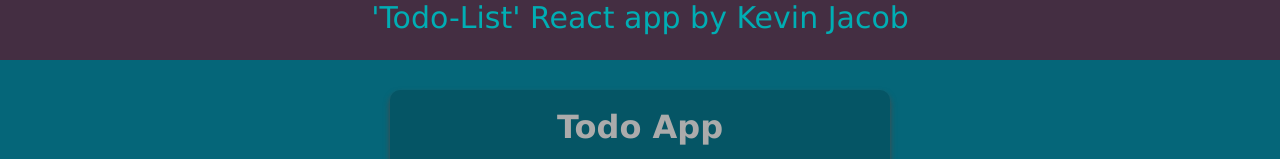
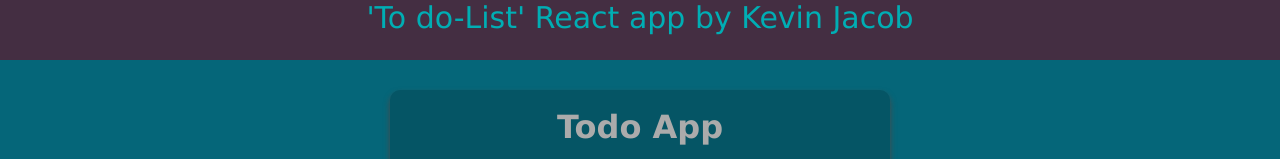
Before and after one commit to kevinjacob2001/Todo-list--React, a React (Create React App) app: page / in a window 1280 px wide. Shown: the top 159 px of the page. Built offline with nearby package versions, Linux system fonts and the light colour scheme.

Commit message:
updated navbar

```diff
--- a/src/components/TodoApp/Navbar.jsx
+++ b/src/components/TodoApp/Navbar.jsx
@@ -5,7 +5,7 @@ import  './Navbar.css';
 function Navbar(){
 return(
     <div className="Navbar">
-'Todo-List' React app by Kevin Jacob
+'To do-List' React app by Kevin Jacob
         </div>
 )
 }
```
